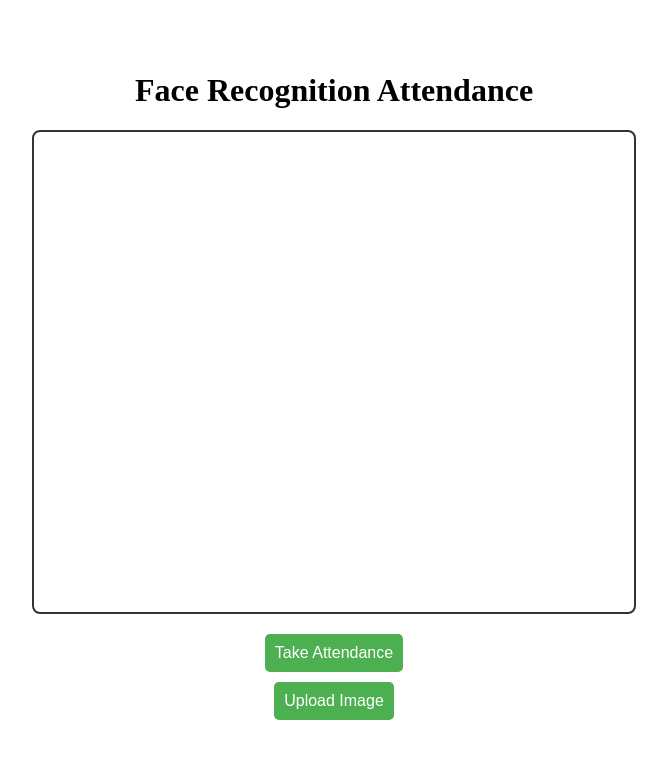
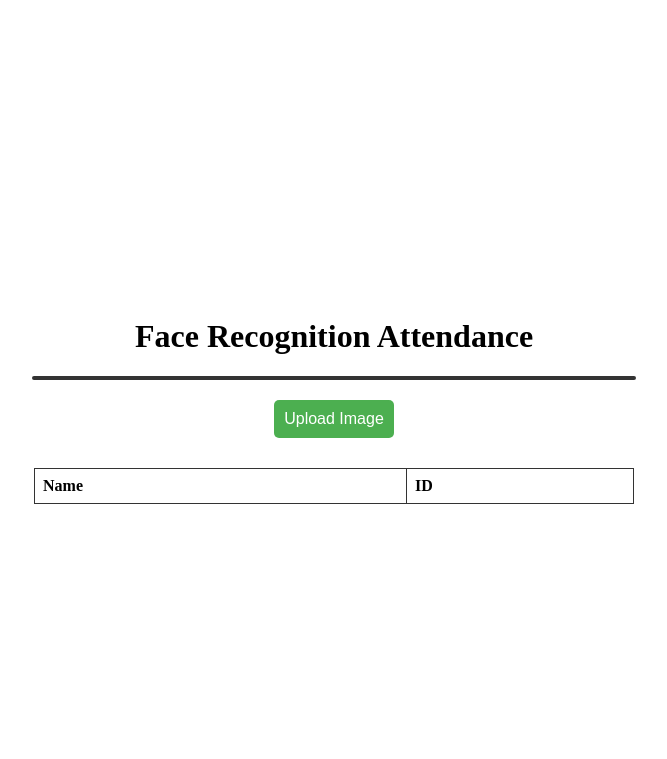
Before and after one commit to toqaalaa20/AttendanceSystem, a Flask app: page / in a window 1280 px wide. Shown: the top 759 px of the page, without its empty margins (306-973 px from the left). Run offline with Flask 3, Linux system fonts and the light colour scheme; lists and menus that the app fills with data are empty.

Commit message:
Update index.html

```diff
--- a/templates/index.html
+++ b/templates/index.html
@@ -15,15 +15,15 @@
         margin: 0;
       }
 
-      #video {
+      #imageContainer {
         width: 80%;
         max-width: 600px;
         border: 2px solid #333;
         border-radius: 8px;
         margin-bottom: 20px;
+        overflow: hidden;
       }
 
-      #captureButton,
       #uploadButton {
         padding: 10px;
         font-size: 16px;
@@ -36,7 +36,6 @@
         margin-bottom: 10px;
       }
 
-      #captureButton:hover,
       #uploadButton:hover {
         background-color: #45a049;
       }
@@ -53,41 +52,50 @@
       }
 
       #uploadedImage {
+        width: 100%;
+        display: none;
+      }
+
+      #attendanceTable {
         width: 80%;
         max-width: 600px;
-        border: 2px solid #333;
-        border-radius: 8px;
+        border-collapse: collapse;
         margin-top: 20px;
-        display: none;
+      }
+
+      #attendanceTable th, #attendanceTable td {
+        border: 1px solid #333;
+        padding: 8px;
+        text-align: left;
       }
     </style>
   </head>
   <body>
     <h1>Face Recognition Attendance</h1>
-    <video id="video" width="640" height="480" autoplay playsinline></video>
-    <button id="captureButton" onclick="captureImage()">Take Attendance</button>
+    <div id="imageContainer">
+      <!-- Container for displaying the uploaded image -->
+      <img id="uploadedImage" alt="Uploaded Image" />
+    </div>
     <button id="uploadButton">Upload Image</button>
     <div id="loadingSpinner">Processing... <span>&#9203;</span></div>
-    <div id="recognizedNames"></div>
-    <img id="uploadedImage" alt="Uploaded Image" />
-  </body>
+
+    <!-- Table for displaying recognized names and IDs -->
+    <table id="attendanceTable">
+      <thead>
+        <tr>
+          <th>Name</th>
+          <th>ID</th>
+        </tr>
+      </thead>
+      <tbody id="attendanceTableBody"></tbody>
+    </table>
+
     <script>
       const API = "http://18.184.135.128:80";
-    const video = document.getElementById("video");
-    const captureButton = document.getElementById("captureButton");
       const uploadButton = document.getElementById("uploadButton");
       const loadingSpinner = document.getElementById("loadingSpinner");
-    const recognizedNamesDiv = document.getElementById("recognizedNames");
       const uploadedImage = document.getElementById("uploadedImage");
-
-    // navigator.mediaDevices
-    //   .getUserMedia({ video: true })
-    //   .then(function (stream) {
-    //     video.srcObject = stream;
-    //   })
-    //   .catch(function (error) {
-    //     console.error("Error accessing camera: ", error);
-    //   });
+      const attendanceTableBody = document.getElementById("attendanceTableBody");
 
       async function getAttendance(imgData, successCallback, errorCallback) {
         fetch(`${API}/upload_image`, {
@@ -102,39 +110,8 @@
           .catch(errorCallback);
       }
 
-    async function captureImage() {
-      loadingSpinner.style.display = "inline-block";
-      captureButton.disabled = true;
-      uploadButton.disabled = true;
-
-      const canvas = document.createElement("canvas");
-      const context = canvas.getContext("2d");
-      canvas.width = video.videoWidth;
-      canvas.height = video.videoHeight;
-      context.drawImage(video, 0, 0, canvas.width, canvas.height);
-
-      const imgData = canvas.toDataURL("image/jpeg");
-      await getAttendance(
-        imgData,
-        (successCallback = (data) => {
-          loadingSpinner.style.display = "none";
-          captureButton.disabled = false;
-          uploadButton.disabled = false;
-          recognizedNamesDiv.innerText = data.names.join(", ");
-          uploadedImage.style.display = "none";
-        }),
-        (errorCallback = (error) => {
-          console.error("Error sending image to server: ", error);
-          loadingSpinner.style.display = "none";
-          captureButton.disabled = false;
-          uploadButton.disabled = false;
-        })
-      );
-    }
-
       async function uploadImage() {
         loadingSpinner.style.display = "inline-block";
-      captureButton.disabled = true;
         uploadButton.disabled = true;
 
         const input = document.createElement("input");
@@ -142,7 +119,6 @@
         input.accept = "image/*";
 
         input.click();
-
         input.onchange = function () {
           const file = input.files[0];
 
@@ -161,8 +137,8 @@
               (successCallback = (data) => {
                 loadingSpinner.style.display = "none";
                 uploadButton.disabled = false;
-              recognizedNamesDiv.innerText = data.names.join(", ");
-              video.style.display = "none";
+                // Update the table with recognized names and IDs
+                updateAttendanceTable(data);
               }),
               (errorCallback = (error) => {
                 console.error("Error sending image to server: ", error);
@@ -175,7 +151,25 @@
         };
       }
 
+      function updateAttendanceTable(students) {
+        attendanceTableBody.innerHTML = "";
+
+        students.id_names.forEach((data) => {
+          const row = document.createElement("tr");
+          const nameCell = document.createElement("td");
+          const idCell = document.createElement("td");
+
+          nameCell.textContent = data[1];
+          idCell.textContent = data[0];
+
+          row.appendChild(nameCell);
+          row.appendChild(idCell);
+
+          attendanceTableBody.appendChild(row);
+        });
+      }
+
       uploadButton.addEventListener("click", uploadImage);
-    captureButton.addEventListener("click", captureImage);
     </script>
+  </body>
 </html>
```
Lines whose indentation alone changed are shown as unchanged.
